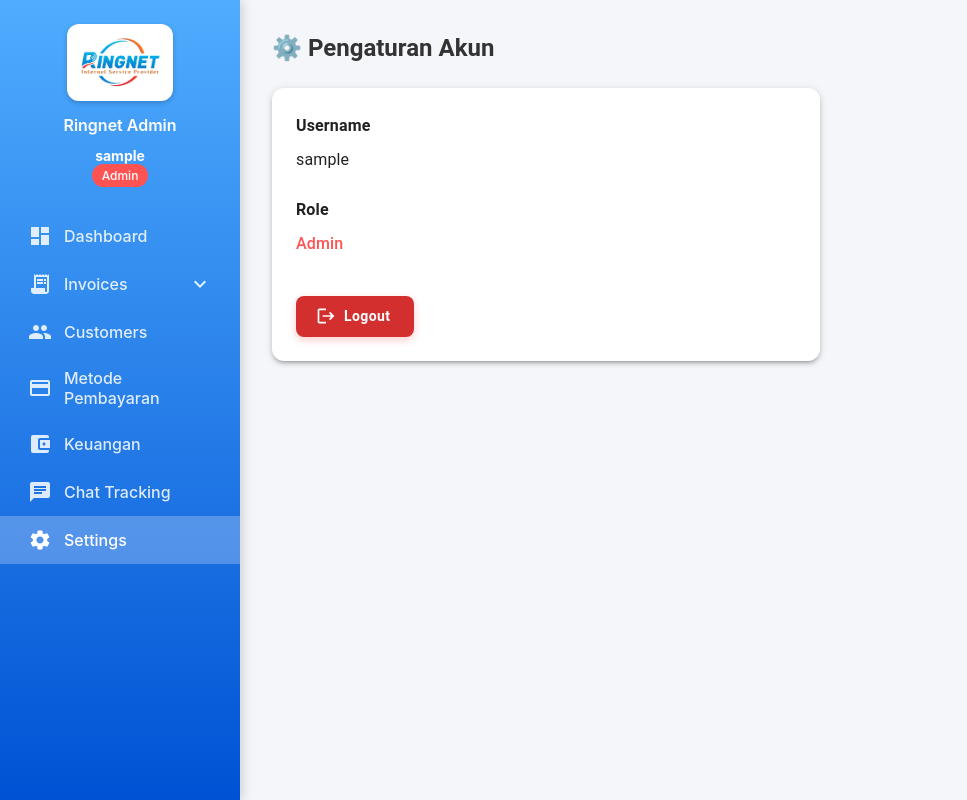
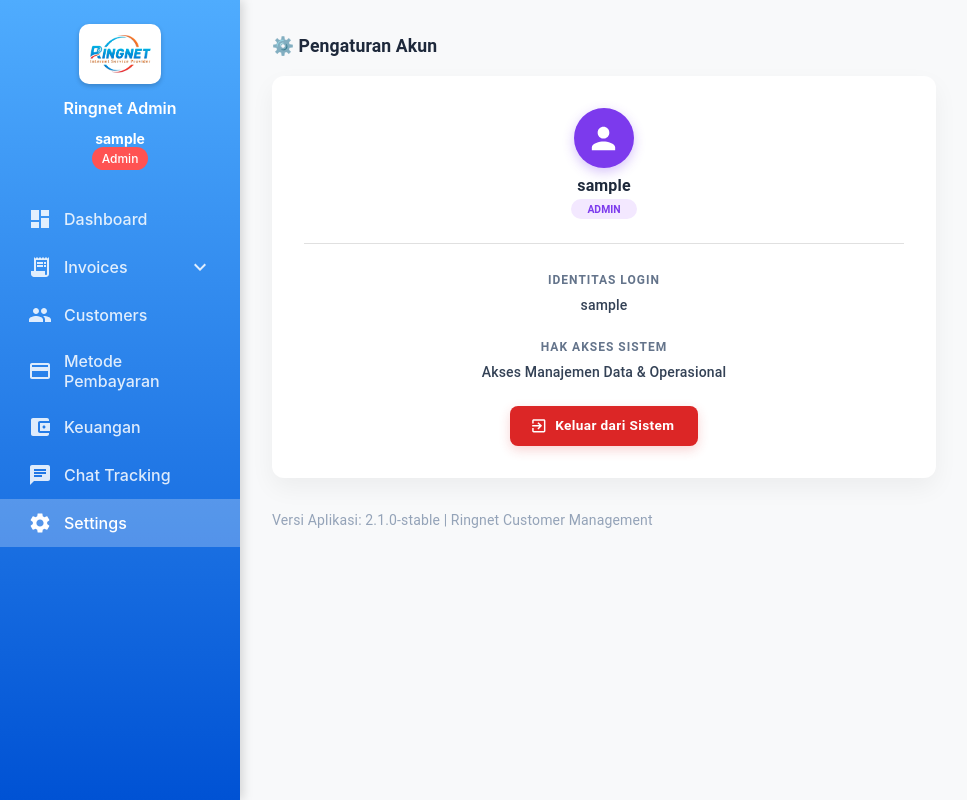
Before and after one commit to zainalsalamun/invoice-web, a React (Create React App) app: page /settings in a window 1280 px wide. Shown: the whole page, without its empty margins (0-967 px from the left). Built offline with nearby package versions, Linux system fonts and the light colour scheme; sample sign-in values are in the browser's storage.

Commit message:
feat: Implement invoice deletion functionality and enhance the user settings page UI.

```diff
--- a/src/components/Sidebar.jsx
+++ b/src/components/Sidebar.jsx
@@ -292,11 +292,11 @@ const Sidebar = ({ active }) => {
             src={require("../assets/logoringnet.png")}
             alt="Ringnet"
             style={{
-              width: 90,
+              width: 70,
               marginBottom: 10,
               background: "#fff",
-              padding: 8,
-              borderRadius: 12,
+              padding: 6,
+              borderRadius: 10,
               boxShadow: "0 2px 5px rgba(0,0,0,0.2)",
             }}
           />
--- a/src/pages/InvoiceListPage.jsx
+++ b/src/pages/InvoiceListPage.jsx
@@ -154,6 +154,33 @@ const InvoiceListPage = () => {
             setSnackbar({
                 open: true,
                 message: "❌ Gagal upload bukti pembayaran.",
+                severity: "error",
+            });
+        }
+    };
+
+    const handleDelete = async (id) => {
+        try {
+            const res = await invoiceService.delete(id);
+            if (res) {
+                setSnackbar({
+                    open: true,
+                    message: "✅ Invoice berhasil dihapus!",
+                    severity: "success",
+                });
+                fetchInvoices();
+            } else {
+                setSnackbar({
+                    open: true,
+                    message: "❌ Gagal menghapus invoice.",
+                    severity: "error",
+                });
+            }
+        } catch (err) {
+            console.error("❌ Gagal hapus invoice:", err);
+            setSnackbar({
+                open: true,
+                message: "❌ Gagal menghapus invoice.",
                 severity: "error",
             });
         }
@@ -376,6 +403,7 @@ const InvoiceListPage = () => {
                             onSendWhatsApp={handleSendWhatsApp}
                             onUploadProof={handleUploadProof}
                             userRole={user?.role}
+                            onDelete={handleDelete}
                         />
                     </div>
                 </Slide>
--- a/src/pages/SettingsPage.jsx
+++ b/src/pages/SettingsPage.jsx
@@ -9,8 +9,11 @@ import {
   DialogTitle,
   DialogContent,
   DialogActions,
+  Avatar,
+  Chip,
+  Divider,
 } from "@mui/material";
-import { Logout } from "@mui/icons-material";
+import { Person, ExitToApp } from "@mui/icons-material";
 import { authService } from "../services/authService";
 import { useNavigate } from "react-router-dom";
 
@@ -24,98 +27,171 @@ const SettingsPage = () => {
     navigate("/login");
   };
 
+  const getRoleLabel = (role) => {
+    const roles = {
+      super_admin: "SUPER ADMIN",
+      admin: "ADMIN",
+      admin_junior: "ADMIN JUNIOR",
+      kasir: "KASIR",
+      teknisi: "TEKNISI",
+    };
+    return roles[role] || role?.toUpperCase() || "USER";
+  };
+
+  const getRoleDescription = (role) => {
+    const descriptions = {
+      super_admin: "Akses Tingkat Super Admin Perusahaan",
+      admin: "Akses Manajemen Data & Operasional",
+      admin_junior: "Akses Operasional Terbatas",
+      kasir: "Akses Sistem Kasir & Keuangan",
+      teknisi: "Akses Manajemen Pelanggan & Teknis",
+    };
+    return descriptions[role] || "Akses Pengguna Standar";
+  };
+
   return (
-    <Box sx={{ display: "flex", minHeight: "100vh" }}>
-      <Sidebar active="settings" />
+    <Box sx={{ display: "flex", minHeight: "100vh", backgroundColor: "#f8f9fa" }}>
+      <Sidebar active="/settings" />
 
       <Box
         sx={{
           flexGrow: 1,
-          p: 4,
-          backgroundColor: "#f4f6f9",
+          p: { xs: 2, md: 4 },
+          display: "flex",
+          flexDirection: "column",
+          alignItems: "flex-start",
           minWidth: 0,
           overflowX: "hidden",
         }}
       >
-        <Typography variant="h5" sx={{ mb: 3, fontWeight: "bold" }}>
+        {/* Header Section */}
+        <Box sx={{ width: "100%", maxWidth: 600, mb: 2 }}>
+          <Typography variant="h6" sx={{ fontWeight: "bold", display: "flex", alignItems: "center", gap: 1, color: "#1e293b", fontSize: "1.1rem" }}>
             ⚙️ Pengaturan Akun
           </Typography>
+        </Box>
 
+        {/* Main Card */}
         <Paper
           sx={{
-            p: 3,
-            maxWidth: 500,
+            width: "100%",
+            maxWidth: 600,
             borderRadius: 3,
-            boxShadow: 3,
+            boxShadow: "0 10px 25px rgba(0,0,0,0.05)",
             background: "#fff",
+            overflow: "hidden",
+            display: "flex",
+            flexDirection: "column",
+            alignItems: "center",
+            p: { xs: 2, md: 4 },
+            textAlign: "center",
           }}
         >
-          <Typography variant="subtitle1" sx={{ mb: 1, fontWeight: 600 }}>
-            Username
-          </Typography>
-          <Typography variant="body1" sx={{ mb: 3 }}>
-            {user?.username || "-"}
-          </Typography>
-
-          <Typography variant="subtitle1" sx={{ mb: 1, fontWeight: 600 }}>
-            Role
-          </Typography>
-          <Typography
-            variant="body1"
+          {/* Profile Header */}
+          <Box sx={{ display: "flex", flexDirection: "column", alignItems: "center", mb: 3 }}>
+            <Avatar
               sx={{
-              mb: 3,
-              textTransform: "capitalize",
-              fontWeight: 500,
-              color:
-                user?.role === "admin"
-                  ? "#FF5252"
-                  : user?.role === "kasir"
-                    ? "#4CAF50"
-                    : "#2196F3",
+                width: 60,
+                height: 60,
+                bgcolor: "#7c3aed",
+                mb: 1,
+                boxShadow: "0 4px 12px rgba(124, 58, 237, 0.3)"
               }}
             >
-            {user?.role || "-"}
+              <Person sx={{ fontSize: 35 }} />
+            </Avatar>
+
+            <Typography variant="subtitle1" sx={{ fontWeight: 700, color: "#1e293b", lineHeight: 1.2 }}>
+              {user?.username || "Username"}
             </Typography>
+            <Chip
+              label={getRoleLabel(user?.role)}
+              sx={{
+                bgcolor: "#f3e8ff",
+                color: "#7c3aed",
+                fontWeight: "bold",
+                fontSize: "0.65rem",
+                px: 0.5,
+                height: 20,
+                mt: 0.5
+              }}
+            />
+          </Box>
 
+          <Divider sx={{ width: "100%", mb: 3 }} />
+
+          {/* Information Sections */}
+          <Box sx={{ width: "100%", mb: 3 }}>
+            <Box sx={{ mb: 2.5 }}>
+              <Typography variant="caption" sx={{ color: "#64748b", fontWeight: 700, letterSpacing: 1, textTransform: "uppercase" }}>
+                IDENTITAS LOGIN
+              </Typography>
+              <Typography variant="body2" sx={{ color: "#334155", mt: 0.5, fontWeight: 500 }}>
+                {user?.username}
+              </Typography>
+            </Box>
+
+            <Box>
+              <Typography variant="caption" sx={{ color: "#64748b", fontWeight: 700, letterSpacing: 1, textTransform: "uppercase" }}>
+                HAK AKSES SISTEM
+              </Typography>
+              <Typography variant="body2" sx={{ color: "#334155", mt: 0.5, fontWeight: 500 }}>
+                {getRoleDescription(user?.role)}
+              </Typography>
+            </Box>
+          </Box>
+
+          {/* Logout Button */}
           <Button
             variant="contained"
-            color="error"
-            startIcon={<Logout />}
             onClick={() => setOpenLogout(true)}
+            startIcon={<ExitToApp sx={{ fontSize: "1.1rem !important" }} />}
             sx={{
+              bgcolor: "#dc2626",
+              "&:hover": { bgcolor: "#b91c1c" },
+              py: 1,
+              px: 3,
+              borderRadius: 2,
+              fontSize: "0.85rem",
+              fontWeight: "bold",
               textTransform: "none",
-              fontWeight: 600,
-              mt: 2,
-              px: 3,
-              py: 1,
-              borderRadius: 2,
-              boxShadow: "0 3px 8px rgba(255,0,0,0.2)",
-              "&:hover": {
-                backgroundColor: "#d32f2f",
-              },
+              boxShadow: "0 4px 12px rgba(220, 38, 38, 0.2)",
+              alignSelf: "center"
             }}
           >
-            Logout
+            Keluar dari Sistem
           </Button>
         </Paper>
+
+        {/* Footer Version */}
+        <Typography variant="body2" sx={{ mt: 4, color: "#94a3b8", textAlign: "center" }}>
+          Versi Aplikasi: 2.1.0-stable | Ringnet Customer Management
+        </Typography>
       </Box>
 
-      <Dialog open={openLogout} onClose={() => setOpenLogout(false)}>
-        <DialogTitle>Konfirmasi Logout</DialogTitle>
+      {/* Logout Confirmation Dialog */}
+      <Dialog
+        open={openLogout}
+        onClose={() => setOpenLogout(false)}
+        PaperProps={{ sx: { borderRadius: 3, p: 1 } }}
+      >
+        <DialogTitle sx={{ fontWeight: "bold" }}>Konfirmasi Logout</DialogTitle>
         <DialogContent>
-          <Typography>
-            Apakah Anda yakin ingin keluar dari akun ini?
+          <Typography sx={{ color: "#475569" }}>
+            Apakah Anda yakin ingin keluar dari sistem Ringnet?
           </Typography>
         </DialogContent>
-        <DialogActions>
-          <Button onClick={() => setOpenLogout(false)}>Batal</Button>
+        <DialogActions sx={{ p: 2, pt: 1 }}>
+          <Button onClick={() => setOpenLogout(false)} sx={{ color: "#64748b", fontWeight: "bold" }}>
+            Batal
+          </Button>
           <Button
             onClick={handleLogout}
+            variant="contained"
             color="error"
-            variant="contained"
-            startIcon={<Logout />}
+            sx={{ borderRadius: 2, fontWeight: "bold", px: 3 }}
           >
-            Logout
+            Ya, Keluar
           </Button>
         </DialogActions>
       </Dialog>
```
Also changed, not shown: src/components/InvoiceTable.jsx (+58 -1 lines), src/pages/DashboardPageStatistik.jsx (+32 -3 lines). Lines whose indentation alone changed are shown as unchanged.
